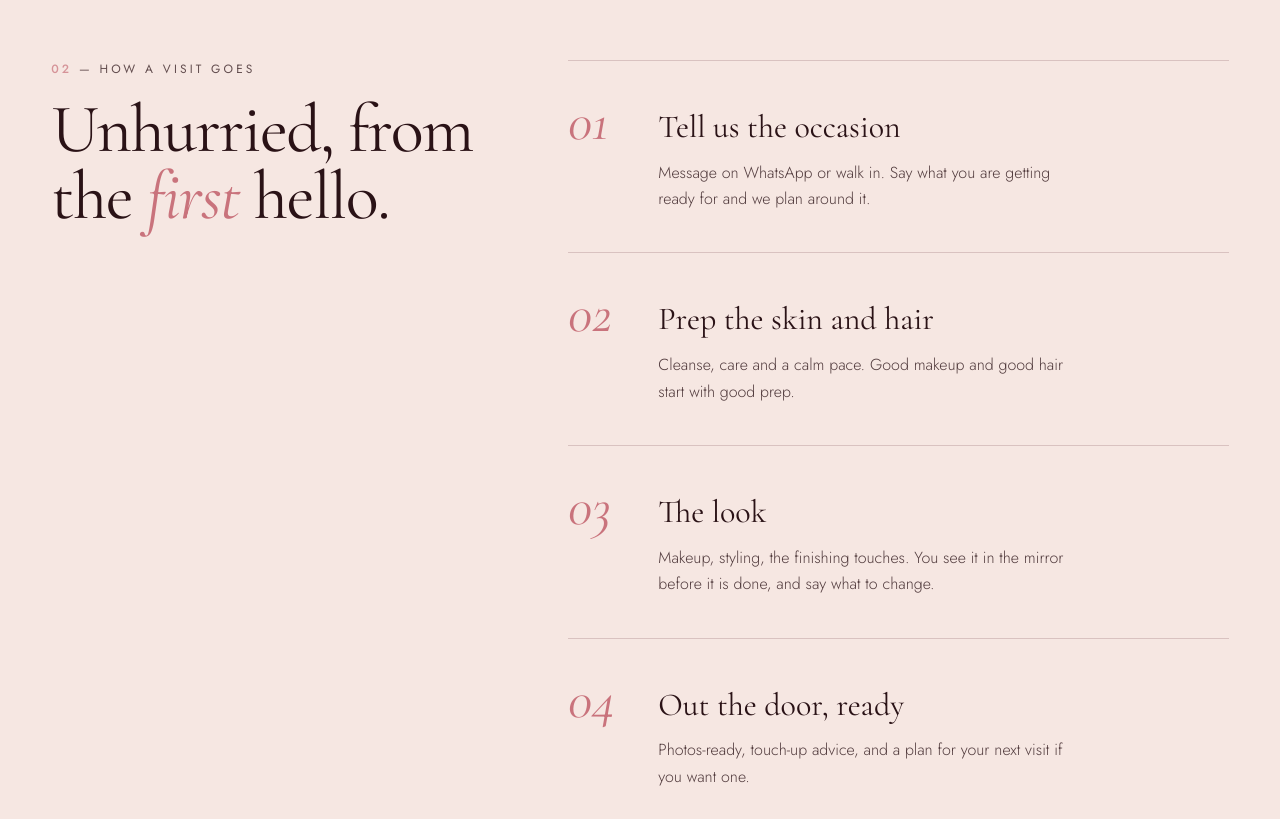
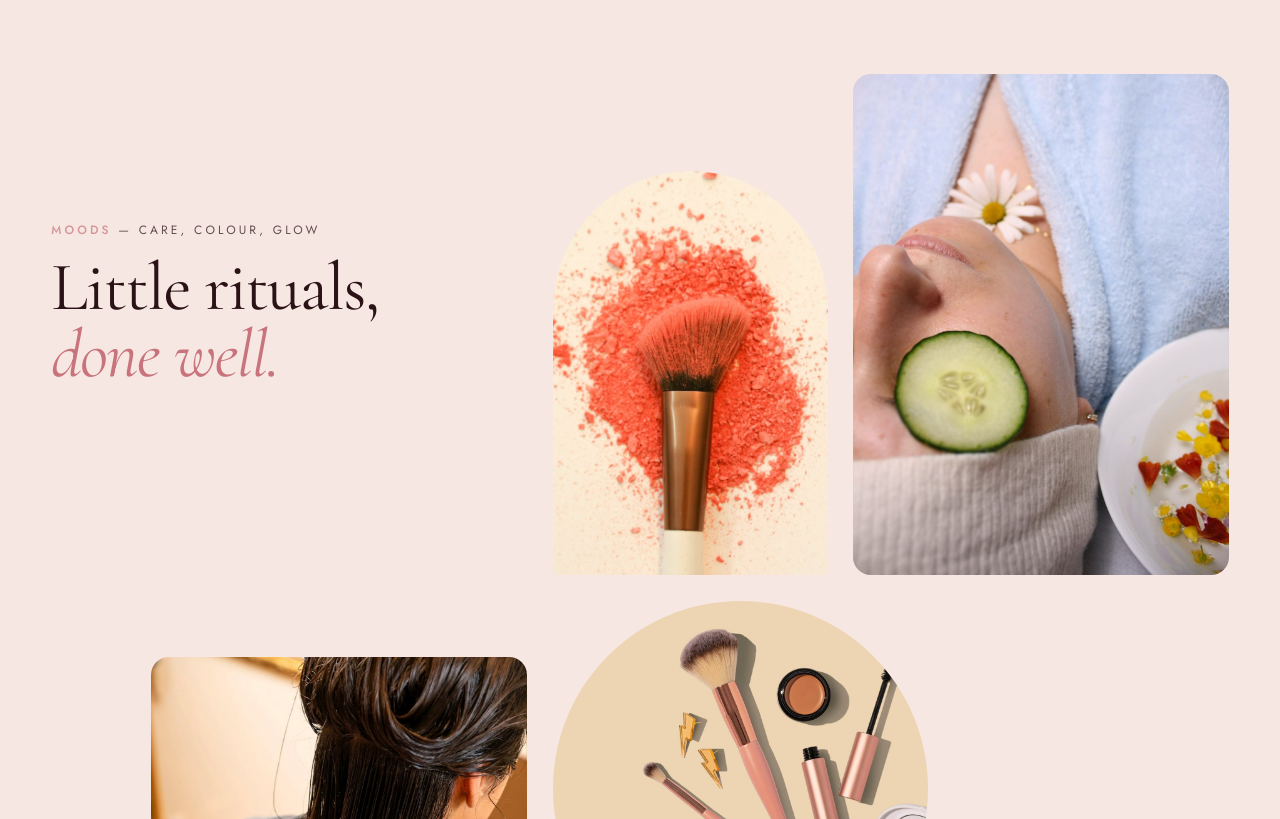
Before and after one commit to kavimirweb-blip/kalindi-beauty-sarojini-nagar, a plain HTML site: page index.html in a window 1280 px wide. Shown: the part 1981-2800 px from the top of the page. Drawn offline with nearby package versions, Linux system fonts and the light colour scheme.

Commit message:
Add photography and updated business info
Co-Authored-By: Claude Sonnet 5.5 <noreply@anthropic.com>

```diff
--- a/index.html
+++ b/index.html
@@ -120,6 +120,22 @@ nav .btn{min-height:40px;padding:.6em 1.3em;font-size:.7rem}
 .steps p{max-width:44ch;opacity:.8}
 @media(max-width:860px){.ritual{grid-template-columns:1fr}.ritual .sticky{position:static}.steps li{padding-left:70px}}
 
+/* gallery */
+.gal{padding:clamp(70px,10vw,140px) var(--gut);display:grid;grid-template-columns:repeat(12,1fr);gap:clamp(12px,2vw,28px);align-items:end;background:var(--blush)}
+.g-text{grid-column:1/6;align-self:center}
+.g-text h2{font-size:var(--fs-h2);line-height:.98;letter-spacing:-.02em;margin-top:14px}
+.g-text h2 em{color:var(--rose)}
+.g{overflow:hidden;position:relative}
+.g img{width:100%;height:100%;object-fit:cover;transition:transform 1.3s var(--ease)}
+@media(hover:hover){.g:hover img{transform:scale(1.07)}}
+.g.a{grid-column:6/9;aspect-ratio:3/4.4;border-radius:999px 999px 18px 18px}
+.g.b{grid-column:9/13;aspect-ratio:3/4;border-radius:18px;align-self:start;margin-top:40px}
+.g.c{grid-column:2/6;aspect-ratio:4/3.4;border-radius:18px 18px 18px 160px}
+.g.d{grid-column:6/10;aspect-ratio:1;border-radius:50%}
+@media(max-width:860px){.g-text{grid-column:1/13}.g.a{grid-column:1/7}.g.b{grid-column:7/13;margin-top:0}.g.c{grid-column:1/13;aspect-ratio:4/3}.g.d{grid-column:3/11}}
+.bridal .bphoto{position:absolute;right:var(--gut);top:clamp(60px,9vw,120px);width:min(26vw,340px);aspect-ratio:3/4.2;border-radius:999px 999px 18px 18px;overflow:hidden;box-shadow:0 30px 60px -30px rgba(90,31,43,.5)}
+.bridal .bphoto img{width:100%;height:100%;object-fit:cover}
+@media(max-width:860px){.bridal .bphoto{position:static;width:min(70%,300px);margin:28px 0 0}}
 /* bridal ladder */
 .bridal{background:#f1d9d3;padding:clamp(80px,12vw,160px) var(--gut);position:relative;overflow:hidden}
 .bridal h2{font-size:var(--fs-h2);line-height:.98;letter-spacing:-.02em;max-width:14ch}
@@ -223,6 +239,14 @@ footer .row2{display:flex;justify-content:space-between;gap:20px;flex-wrap:wrap;
   <div class="rows" id="rows" role="tabpanel" aria-live="polite"></div>
 </section>
 
+<section class="gal" aria-label="Moods">
+  <div class="g-text rv"><p class="eyebrow"><b>Moods</b> — Care, colour, glow</p><h2>Little rituals, <em>done well.</em></h2></div>
+  <figure class="g a rv"><img src="img/powder.jpg" alt="Makeup brush in a burst of coral powder" loading="lazy"></figure>
+  <figure class="g b rv"><img src="img/facial.jpg" alt="Woman relaxing with a cucumber slice during a facial" loading="lazy"></figure>
+  <figure class="g c rv"><img src="img/hair.jpg" alt="Hair being trimmed with scissors" loading="lazy"></figure>
+  <figure class="g d rv"><img src="img/flat.jpg" alt="Makeup brushes, lipstick and compact" loading="lazy"></figure>
+</section>
+
 <section class="ritual" id="visit">
   <div class="sticky rv">
     <p class="eyebrow"><b>02</b> — How a visit goes</p>
@@ -239,6 +263,7 @@ footer .row2{display:flex;justify-content:space-between;gap:20px;flex-wrap:wrap;
 <section class="bridal" id="bridal">
   <p class="eyebrow rv"><b>03</b> — Bridal</p>
   <h2 class="rv" style="margin-top:14px">Three steps to <em>the day.</em></h2>
+  <div class="bphoto rv"><img src="img/bride.jpg" alt="Bride in red with gold jewellery" loading="lazy"></div>
   <div class="ladder">
     <div class="step rv"><span class="tag">Before</span><h3>Pre-bridal</h3><p>Skin and hair prep in the weeks before, so the day itself is easy.</p><a href="https://wa.me/919654111462?text=Hi%20Kalindi%2C%20please%20share%20pre-bridal%20details." target="_blank" rel="noopener">Ask for details</a></div>
     <div class="step rv"><span class="tag">The day</span><h3>Bridal look</h3><p>Makeup and hair for the ceremony, planned with you well ahead.</p><a href="https://wa.me/919654111462?text=Hi%20Kalindi%2C%20please%20share%20bridal%20package%20details." target="_blank" rel="noopener">Ask for details</a></div>
```
Also changed, not shown: img/bride.jpg (added), img/bride2.jpg (added), img/brush.jpg (added), img/facial.jpg (added), img/facial2.jpg (added), img/flat.jpg (added), img/hair.jpg (added), img/powder.jpg (added).
